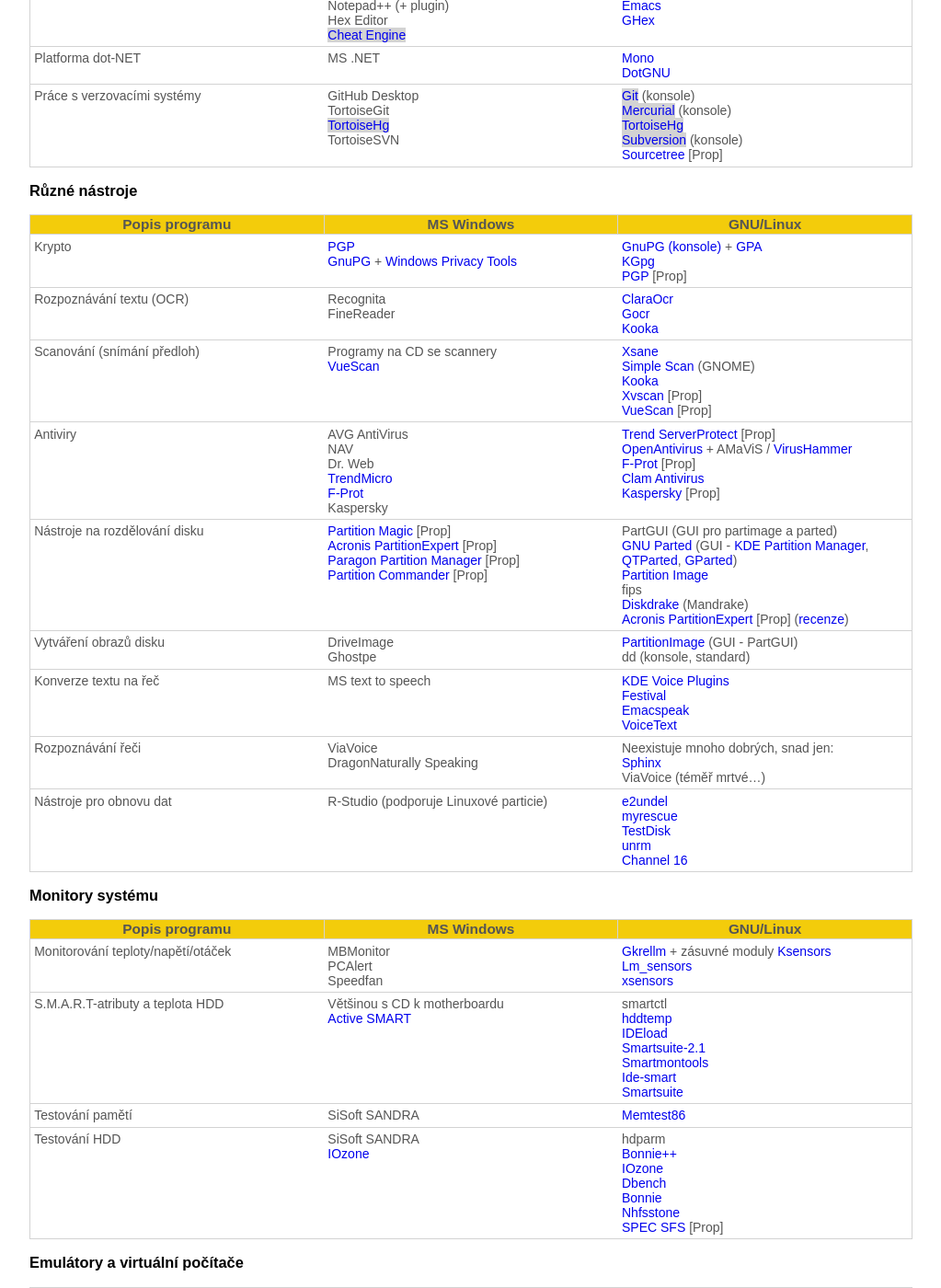
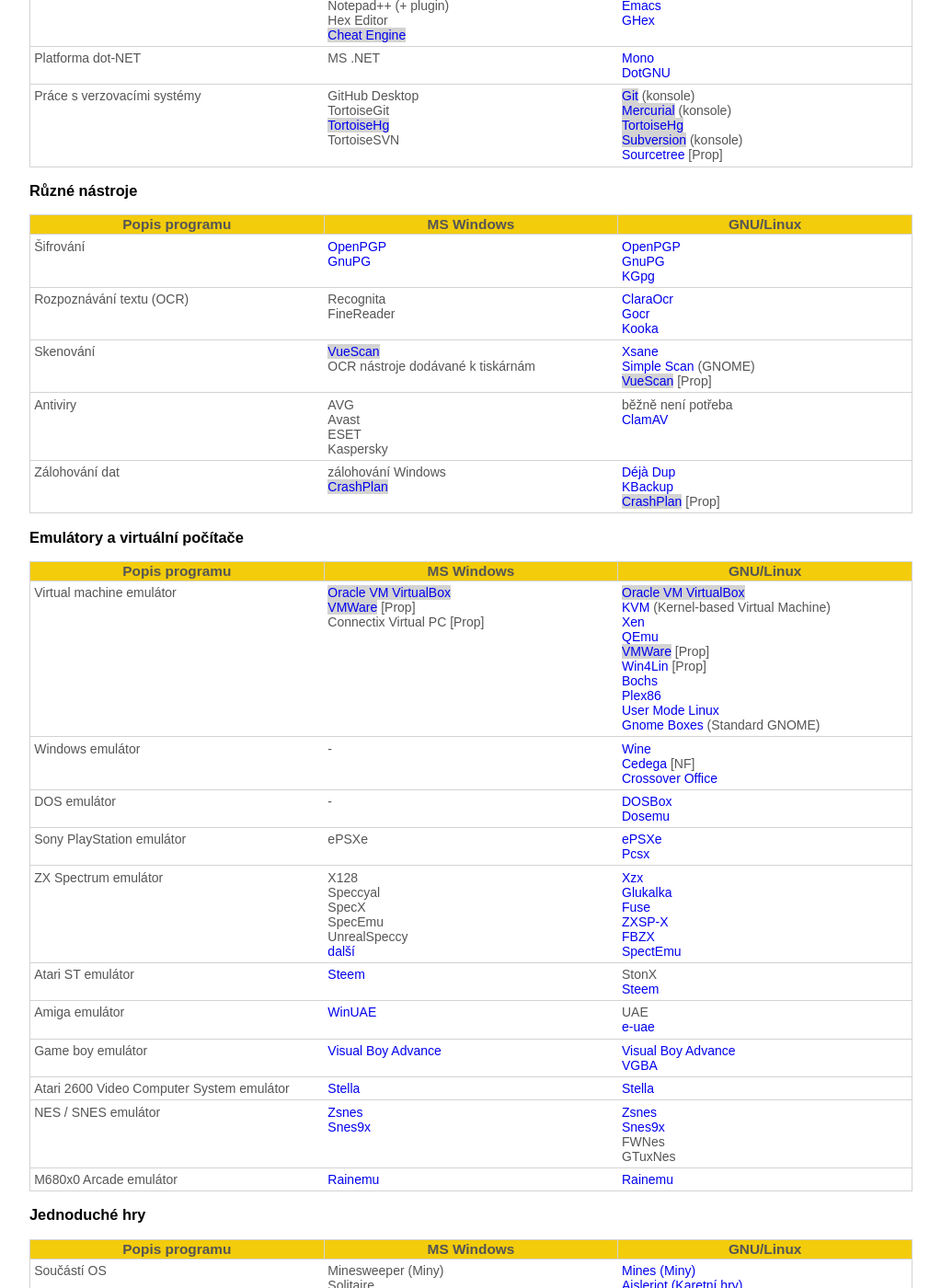
Before and after one commit to MikkCZ/plc, a Jekyll site: the page built from _pages/ekvivalenty.md, in a window 1280 px wide and 1400 px high, scrolled down 5668 px. Shown: the whole window at 92% size, without its empty margins (128-1151 px from the left). Built offline with Jekyll 4.4.1, drawn with Linux system fonts in a browser that asks for light colours.

Commit message:
Ekvivalenty - nástroje, #4

```diff
--- a/_pages/ekvivalenty.md
+++ b/_pages/ekvivalenty.md
@@ -145,25 +145,11 @@
 
 | Popis programu | MS Windows | GNU/Linux |
 | --- |
-| Krypto | [PGP](http://www.pgp.com/) <br> [GnuPG](http://www.gnupg.org/) + [Windows Privacy Tools](http://winpt.sourceforge.net/) | [GnuPG (konsole)](http://www.gnupg.org/) + [GPA](http://www.gnupg.org/gpa.html) <br> [KGpg](http://devel-home.kde.org/~kgpg/) <br> [PGP](http://www.pgp.com/) [Prop] |
+| Šifrování | [OpenPGP](https://www.openpgp.org/) <br> [GnuPG](https://www.gnupg.org/) | [OpenPGP](https://www.openpgp.org/) <br> [GnuPG](https://www.gnupg.org/) <br> [KGpg](https://utils.kde.org/projects/kgpg/) |
 | Rozpoznávání textu (OCR) | Recognita <br> FineReader | [ClaraOcr](http://www.claraocr.org/) <br> [Gocr](http://jocr.sourceforge.net/) <br> [Kooka](http://kooka.kde.org/) |
-| Scanování (snímání předloh) | Programy na CD se scannery <br> [VueScan](http://www.hamrick.com/) | [Xsane](http://www.xsane.org/) <br> [Simple Scan](https://launchpad.net/simple-scan) (GNOME) <br> [Kooka](http://www.kde.org/apps/kooka/) <br> [Xvscan](http://www.tummy.com/xvscan/) [Prop] <br> [VueScan](http://www.hamrick.com/) [Prop] |
-| Antiviry | AVG AntiVirus <br> NAV <br> Dr. Web <br> [TrendMicro](http://www.trendmicro.com/) <br> [F-Prot](http://www.f-prot.com/) <br> Kaspersky<br> | [Trend ServerProtect](http://www.trendmicro.com/) [Prop] <br> [OpenAntivirus](http://www.openantivirus.org/) + AMaViS / [VirusHammer](http://www.openantivirus.org/virushammer.php) <br> [F-Prot](http://www.f-prot.com/) [Prop] <br> [Clam Antivirus](http://www.clamav.net/) <br> [Kaspersky](http://www.kaspersky.ru/) [Prop]<br> |
-| Nástroje na rozdělování disku | [Partition Magic](http://www.symantec.com/partitionmagic/) [Prop] <br> [Acronis PartitionExpert](http://www.acronis.com/) [Prop] <br> [Paragon Partition Manager](http://www.partition-manager.com/index.htm) [Prop] <br> [Partition Commander](http://www.v-com.com/product/pc8_ind.html) [Prop] | PartGUI (GUI pro partimage a parted) <br> [GNU Parted](http://www.gnu.org/software/parted/parted.html) (GUI - [KDE Partition Manager](http://sourceforge.net/projects/partitionman/), [QTParted](http://qtparted.sourceforge.net/), [GParted](http://gparted.sourceforge.net/)) <br> [Partition Image](http://www.partimage.org/) <br> fips <br> [Diskdrake](http://www1.mandrivalinux.com/diskdrake/) (Mandrake) <br> [Acronis PartitionExpert](http://www.acronis.com/) [Prop] ([recenze](http://www.ofb.biz/modules.php?name=News&amp;file=article&amp;sid=224)) |
-| Vytváření obrazů disku | DriveImage <br> Ghostpe | [PartitionImage](http://www.partimage.org/) (GUI - PartGUI) <br> dd (konsole, standard) <br> |
-| Konverze textu na řeč | MS text to speech | [KDE Voice Plugins](http://dogma.freebsd-uk.eu.org/~grrussel/index.html) <br> [Festival](http://www.cstr.ed.ac.uk/projects/festival/) <br> [Emacspeak](http://www.cs.cornell.edu/Info/People/raman/emacspeak/emacspeak.html) <br> [VoiceText](http://neospeech.com/) |
-| Rozpoznávání řeči | ViaVoice <br> DragonNaturally Speaking | Neexistuje mnoho dobrých, snad jen: <br> [Sphinx](http://www.speech.cs.cmu.edu/sphinx/) <br> ViaVoice (téměř mrtvé...) |
-| Nástroje pro obnovu dat | R-Studio (podporuje Linuxové particie) | [e2undel](http://e2undel.sourceforge.net/) <br> [myrescue](http://myrescue.sourceforge.net/) <br> [TestDisk](http://www.cgsecurity.org/index.html?testdisk.html) <br> [unrm](http://freshmeat.net/projects/unrm/?topic_id=866) <br> [Channel 16](http://channel16.sourceforge.net/) |
-
-### Monitory systému
-{:#monitory}
-
-| Popis programu | MS Windows | GNU/Linux |
-| --- |
-| Monitorování teploty/napětí/otáček | MBMonitor <br> PCAlert <br> Speedfan | [Gkrellm](http://www.gkrellm.net/) + zásuvné moduly [Ksensors](http://ksensors.sourceforge.net/) <br> [Lm_sensors](http://secure.netroedge.com/~lm78/) <br> [xsensors](http://www.linuxhardware.org/) <br> |
-| S.M.A.R.T-atributy a teplota HDD | Většinou s CD k motherboardu <br> [Active SMART](http://www.ariolic.ru/activesmart/index.html) | smartctl <br> [hddtemp](http://www.guzu.net/linux/hddtemp.php) <br> [IDEload](http://www.guzu.net/linux/various.php) <br> [Smartsuite-2.1](http://www.linux-ide.org/smart.html) <br> [Smartmontools](http://smartmontools.sourceforge.net/) <br> [Ide-smart](http://lightside.eresmas.com/) <br> [Smartsuite](http://sourceforge.net/projects/smartsuite/) |
-| Testování pamětí | SiSoft SANDRA | [Memtest86](http://www.memtest86.com/) |
-| Testování HDD | SiSoft SANDRA <br> [IOzone](http://www.iozone.org/) | hdparm <br> [Bonnie++](http://www.coker.com.au/bonnie%2B%2B/) <br> [IOzone](http://www.iozone.org/) <br> [Dbench](http://freshmeat.net/projects/dbench/?topic_id=836%2C138) <br> [Bonnie](http://www.textuality.com/bonnie/) <br> [Nhfsstone](http://nfs.sourceforge.net/) <br> [SPEC SFS](http://www.spec.org/osg/sfs97r1/) [Prop] |
+| Skenování | [VueScan](https://www.hamrick.com/){:.mp} <br> OCR nástroje dodávané k tiskárnám | [Xsane](http://www.xsane.org/) <br> [Simple Scan](https://launchpad.net/simple-scan) (GNOME) <br> [VueScan](https://www.hamrick.com/){:.mp} [Prop] |
+| Antiviry | AVG <br> Avast <br> ESET <br> Kaspersky | běžně není potřeba <br> [ClamAV](https://www.clamav.net/) |
+| Zálohování dat | zálohování Windows <br> [CrashPlan](https://www.crashplan.com/){:.mp} | [Déjà Dup](https://wiki.gnome.org/Apps/DejaDup) <br> [KBackup](https://www.kde.org/applications/utilities/kbackup/) <br> [CrashPlan](https://www.crashplan.com/){:.mp} [Prop] |
 
 ### Emulátory a virtuální počítače
 {:#emulatory}
```
